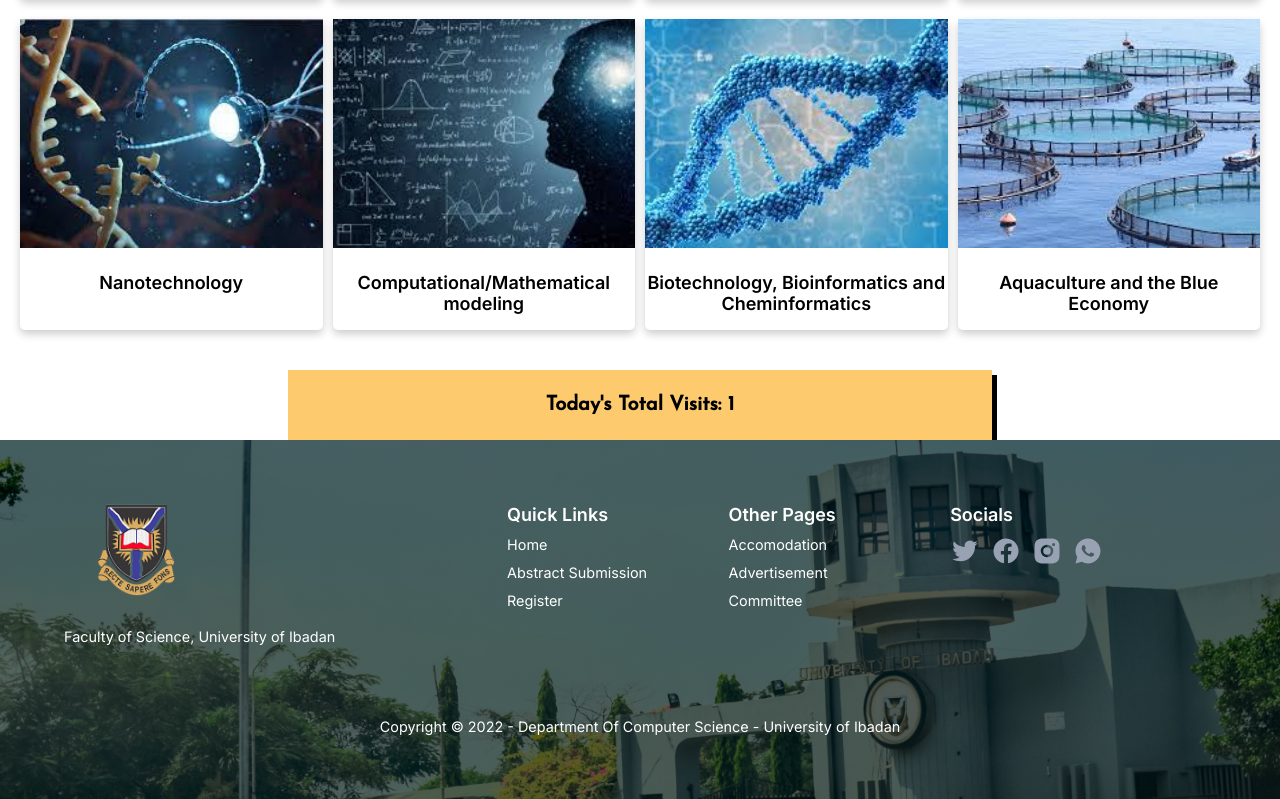
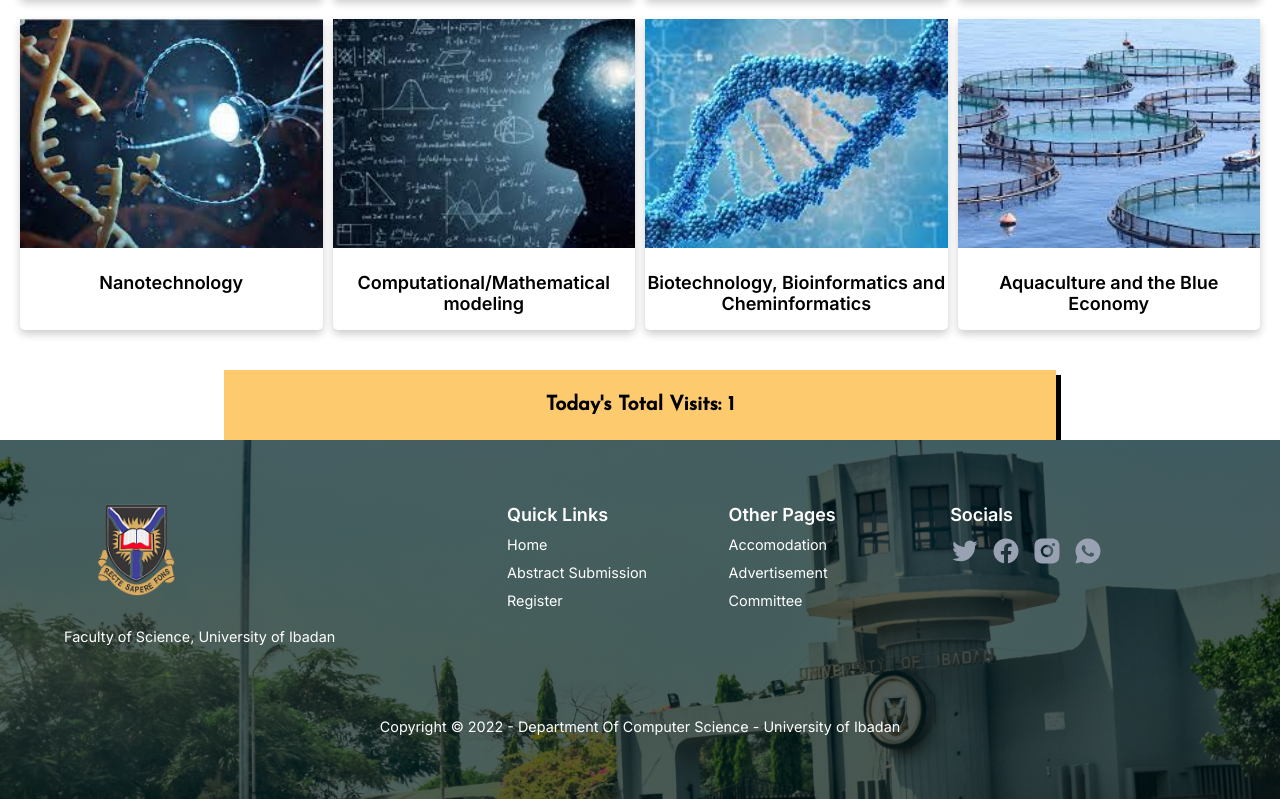
Before and after one commit to University-Of-Ibadan-Conference-Project/FrontEnd, a React (Create React App) app: page / in a window 1280 px wide. Shown: the part 2003-2802 px from the top of the page. Built offline with nearby package versions, Linux system fonts and the light colour scheme.

Commit message:
Update Home.module.scss

```diff
--- a/src/sass/pages/Home.module.scss
+++ b/src/sass/pages/Home.module.scss
@@ -219,7 +219,7 @@
 .Main {
   margin-left: auto;
   margin-right: auto;
-  width: 55%;
+  width: 65%;
   height: 70px;
   font-weight: bold;
   font-size: 20px;
```
